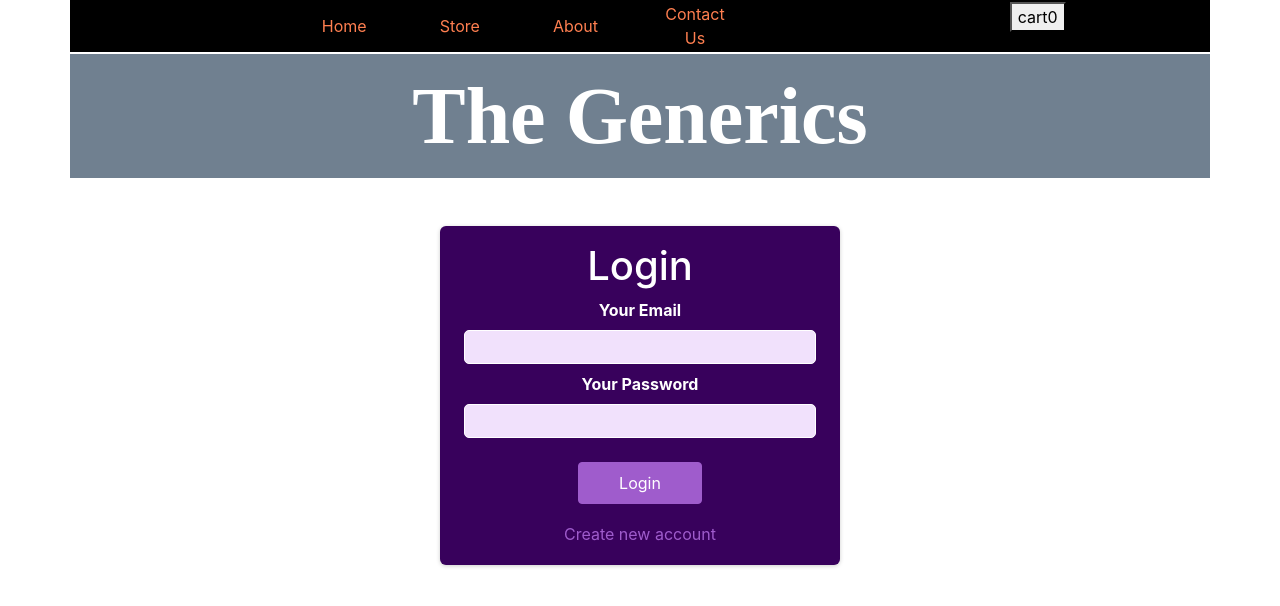
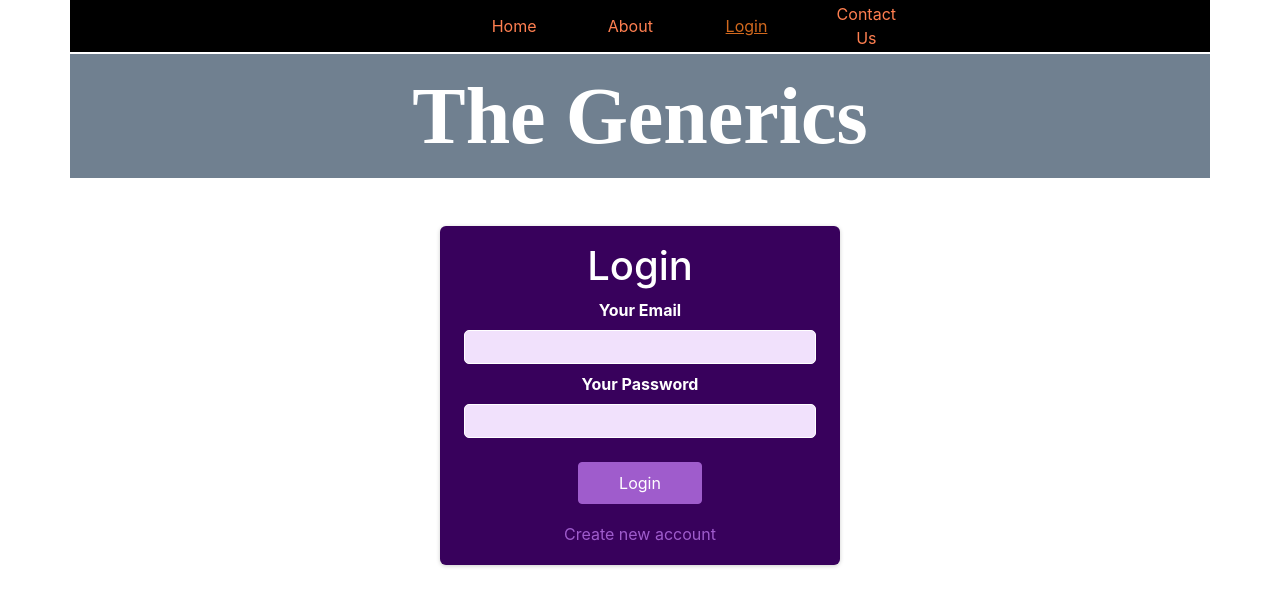
Before and after one commit to dasushan/e-commerce-website, a React (Create React App) app: page /login in a window 1280 px wide. Shown: the top 606 px of the page. Built offline with nearby package versions, Linux system fonts and the light colour scheme.

Commit message:
completed login feature

```diff
--- a/src/components/Header/Header.js
+++ b/src/components/Header/Header.js
@@ -1,6 +1,7 @@
 import './Header.css';
 import { useContext } from 'react';
 import CartContext from '../../store/cart-context';
+import AuthContext from '../../store/auth-context';
 import { NavLink } from 'react-router-dom';
 const Header = (props) => {
   const cartCtx = useContext(CartContext);
@@ -8,6 +9,9 @@ const Header = (props) => {
   cartCtx.items.forEach((item) => {
     quantity = quantity + item.quantity;
   });
+
+  const authCtx = useContext(AuthContext);
+  const isLoggedIn = authCtx.isLoggedIn;
   return (
     <>
       <div className="container text-center">
@@ -20,14 +24,14 @@ const Header = (props) => {
               Home
             </NavLink>
           </div>
-          <div className="col ">
+          {isLoggedIn && <div className="col ">
             <NavLink
               to="/store"
               className={({ isActive }) => (isActive ? 'active' : undefined)}
             >
               Store
             </NavLink>
-          </div>
+          </div>}
           <div className="col">
             <NavLink
               to="/about"
@@ -36,6 +40,14 @@ const Header = (props) => {
               About
             </NavLink>
           </div>
+          {!isLoggedIn && <div className="col">
+            <NavLink
+              to="/login"
+              className={({ isActive }) => (isActive ? 'active' : undefined)}
+            >
+              Login
+            </NavLink>
+          </div>}
           <div className="col">
             <NavLink
               to="/contact-us"
@@ -45,14 +57,14 @@ const Header = (props) => {
             </NavLink>
           </div>
         </div>
-        <div className="row">
+        {isLoggedIn && <div className="row">
           <div className="col">
             <button onClick={props.onShowCart}>
               cart
               <span>{quantity}</span>
             </button>
           </div>
-        </div>
+        </div>}
       </div>
       <div className="container headline"> The Generics</div>
     </>
--- a/src/store/auth-context.js
+++ b/src/store/auth-context.js
@@ -2,7 +2,7 @@ import React, {useState} from 'react';
 
 const AuthContext = React.createContext({
     token: '',
-    isLoggeIn: false,
+    isLoggedIn: false,
     login:(token) => {},
     logout: () => {}
 })
```
